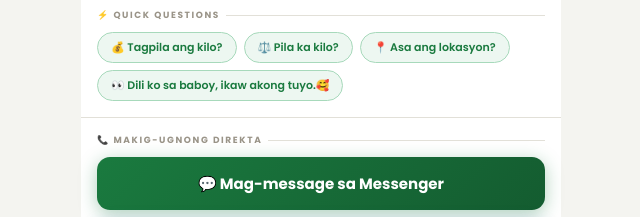
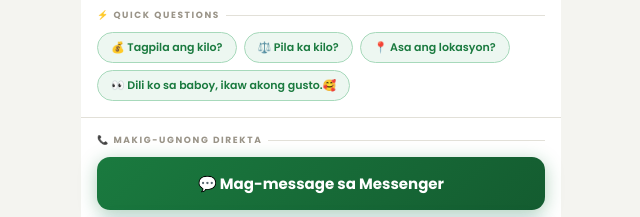
Before and after one commit to rekzbanz02-arch/AdsPlayer, a plain HTML site: page index.html in a window 1280 px wide. Shown: the part 1359-1576 px from the top of the page, 319-959 px from the left. Drawn offline with Linux system fonts and the light colour scheme; no server answers.

Commit message:
Fix button text in quick replies section

```diff
--- a/index.html
+++ b/index.html
@@ -565,7 +565,7 @@
       <button class="tag-pill" onclick="quickSend('Pila ang presyo?')">💰 Tagpila ang kilo?</button>
       <button class="tag-pill" onclick="quickSend('Pila ka kilo ang baboy?')">⚖️ Pila ka kilo?</button>
       <button class="tag-pill" onclick="quickSend('Asa mo makita?')">📍 Asa ang lokasyon?</button>
-      <button class="tag-pill" onclick="quickSend('Dili ko sa baboy, ikaw akong gusto 🥰')">👀 Dili ko sa baboy, ikaw akong tuyo.🥰</button>
+      <button class="tag-pill" onclick="quickSend('Dili ko sa baboy, ikaw akong gusto 🥰')">👀 Dili ko sa baboy, ikaw akong gusto.🥰</button>
     </div>
   </div>
 
```
